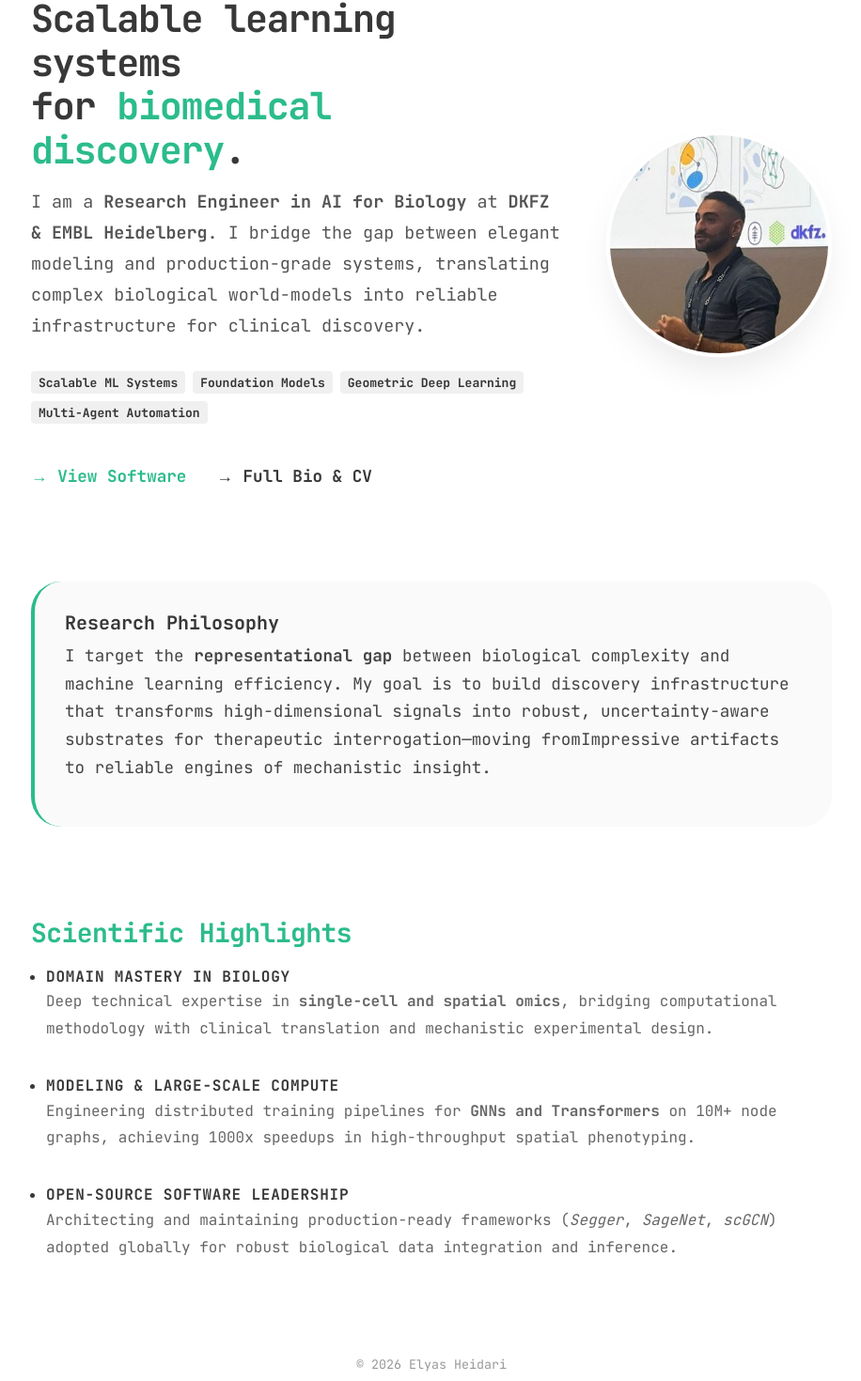
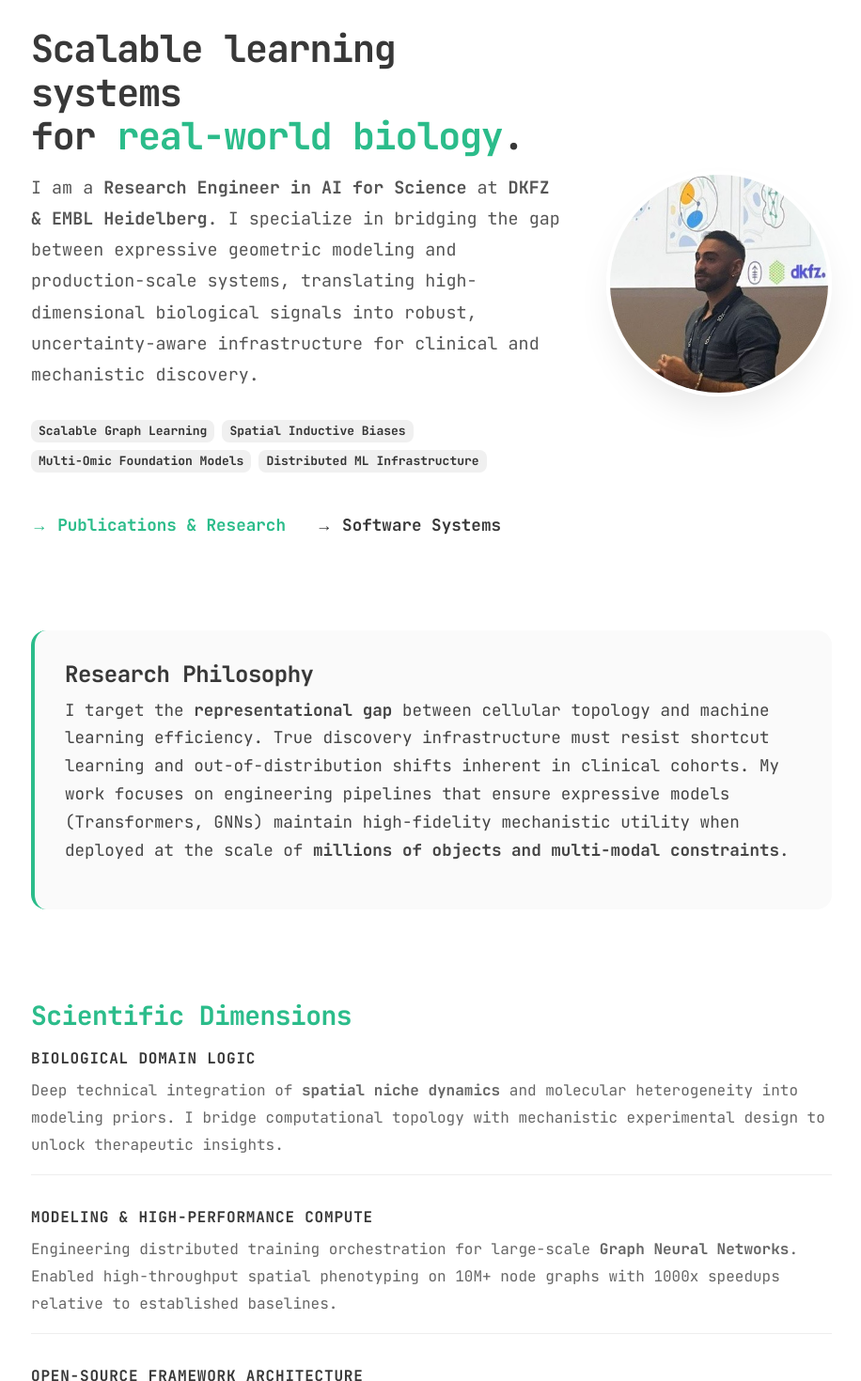
Before and after one commit to EliHei2/elihei2.github.io, a Next.js app: page / in a window 1280 px wide. Shown: the part 132-1602 px from the top of the page at 94% size, without its empty margins (181-1097 px from the left). Built offline with nearby package versions, Linux system fonts and the light colour scheme.

Commit message:
Content: Optimized home page for high-end AI research audiences

```diff
--- a/src/app/page.tsx
+++ b/src/app/page.tsx
@@ -9,40 +9,41 @@ import Avatar from '@mui/material/Avatar';
 import Chip from '@mui/material/Chip';
 
 const researchInterests = [
-  "Scalable ML Systems",
-  "Foundation Models",
-  "Geometric Deep Learning",
-  "Multi-Agent Automation"
+  "Scalable Graph Learning",
+  "Spatial Inductive Biases",
+  "Multi-Omic Foundation Models",
+  "Distributed ML Infrastructure"
 ];
 
 export default function Home() {
   return (
     <Container maxWidth="md">
-      <Box sx={{ display: 'flex', flexDirection: { xs: 'column-reverse', md: 'row' }, alignItems: 'center', gap: 6, mb: 12 }}>
+      <Box sx={{ display: 'flex', flexDirection: { xs: 'column-reverse', md: 'row' }, alignItems: 'center', gap: 6, mb: 12, mt: 4 }}>
 
         {/* Lead Text */}
         <Box sx={{ flex: 1 }}>
           <Typography variant="h1" gutterBottom sx={{ fontSize: { xs: '2rem', md: '2.5rem' }, fontWeight: 800 }}>
             Scalable learning systems <br />
-            for <Box component="span" sx={{ color: 'primary.main' }}>biomedical discovery</Box>.
+            for <Box component="span" sx={{ color: 'primary.main' }}>real-world biology</Box>.
           </Typography>
           <Typography variant="body1" paragraph sx={{ fontSize: '1.15rem', mb: 4, color: '#555', lineHeight: 1.8 }}>
-            I am a <strong>Research Engineer in AI for Biology</strong> at <strong>DKFZ & EMBL Heidelberg</strong>.
-            I bridge the gap between elegant modeling and production-grade systems, translating complex biological world-models into reliable infrastructure for clinical discovery.
+            I am a <strong>Research Engineer in AI for Science</strong> at <strong>DKFZ & EMBL Heidelberg</strong>.
+            I specialize in bridging the gap between expressive geometric modeling and production-scale systems,
+            translating high-dimensional biological signals into robust, uncertainty-aware infrastructure for clinical and mechanistic discovery.
           </Typography>
 
           <Box sx={{ display: 'flex', gap: 1, flexWrap: 'wrap', mb: 5 }}>
             {researchInterests.map(tag => (
-              <Chip key={tag} label={tag} size="small" sx={{ bgcolor: '#f0f0f0', fontWeight: 600, color: '#333' }} />
+              <Chip key={tag} label={tag} size="small" sx={{ bgcolor: '#f0f0f0', fontWeight: 600, color: '#333', borderRadius: 1 }} />
             ))}
           </Box>
 
           <Box sx={{ display: 'flex', gap: 4 }}>
-            <Link href="/software" style={{ textDecoration: 'none', color: '#2BBC8A', fontWeight: 700, fontSize: '1.1rem' }}>
-              &rarr; View Software
+            <Link href="/publications" style={{ textDecoration: 'none', color: '#2BBC8A', fontWeight: 700, fontSize: '1.1rem' }}>
+              &rarr; Publications & Research
             </Link>
-            <Link href="/about" style={{ textDecoration: 'none', color: '#383838', fontWeight: 700, fontSize: '1.1rem' }}>
-              &rarr; Full Bio & CV
+            <Link href="/software" style={{ textDecoration: 'none', color: '#383838', fontWeight: 700, fontSize: '1.1rem' }}>
+              &rarr; Software Systems
             </Link>
           </Box>
         </Box>
@@ -58,39 +59,46 @@ export default function Home() {
       </Box>
 
       {/* Concrete Research Philosophy */}
-      <Box sx={{ mb: 12, p: 4, bgcolor: '#fafafa', borderRadius: 4, borderLeft: '4px solid #2BBC8A' }}>
-        <Typography variant="h4" gutterBottom sx={{ fontWeight: 700 }}>Research Philosophy</Typography>
+      <Box sx={{ mb: 12, p: 4, bgcolor: '#fafafa', borderRadius: 2, borderLeft: '4px solid #2BBC8A' }}>
+        <Typography variant="h4" gutterBottom sx={{ fontWeight: 800, fontSize: '1.5rem', letterSpacing: '-0.02em' }}>Research Philosophy</Typography>
         <Typography variant="body1" paragraph sx={{ fontSize: '1.1rem', color: '#444', lineHeight: 1.7 }}>
-          I target the <strong>representational gap</strong> between biological complexity and machine learning efficiency.
-          My goal is to build discovery infrastructure that transforms high-dimensional signals into robust,
-          uncertainty-aware substrates for therapeutic interrogation—moving fromImpressive artifacts to reliable engines of mechanistic insight.
+          I target the <strong>representational gap</strong> between cellular topology and machine learning efficiency.
+          True discovery infrastructure must resist shortcut learning and out-of-distribution shifts inherent in clinical cohorts.
+          My work focuses on engineering pipelines that ensure expressive models (Transformers, GNNs) maintain high-fidelity mechanistic
+          utility when deployed at the scale of <strong>millions of objects and multi-modal constraints</strong>.
         </Typography>
       </Box>
 
       {/* Scientific Axis Highlights */}
       <Box sx={{ mb: 8 }}>
-        <Typography variant="h2" gutterBottom>Scientific Highlights</Typography>
-        <Box component="ul" sx={{ pl: 2, '& li': { mb: 4 } }}>
+        <Typography variant="h2" gutterBottom sx={{ fontSize: '1.75rem', fontWeight: 800 }}>Scientific Dimensions</Typography>
+        <Box component="ul" sx={{ pl: 0, listStyle: 'none', display: 'grid', gap: 4 }}>
           <li>
-            <Typography variant="h6" sx={{ color: '#383838', fontWeight: 700 }}>Domain Mastery in Biology</Typography>
+            <Box sx={{ borderBottom: '1px solid #eee', pb: 2 }}>
+              <Typography variant="h6" sx={{ color: '#383838', fontWeight: 700, mb: 1 }}>Biological Domain Logic</Typography>
               <Typography variant="body1" sx={{ color: '#666' }}>
-              Deep technical expertise in <strong>single-cell and spatial omics</strong>, bridging computational
-              methodology with clinical translation and mechanistic experimental design.
+                Deep technical integration of <strong>spatial niche dynamics</strong> and molecular heterogeneity into modeling priors.
+                I bridge computational topology with mechanistic experimental design to unlock therapeutic insights.
               </Typography>
+            </Box>
           </li>
           <li>
-            <Typography variant="h6" sx={{ color: '#383838', fontWeight: 700 }}>Modeling & Large-Scale Compute</Typography>
+            <Box sx={{ borderBottom: '1px solid #eee', pb: 2 }}>
+              <Typography variant="h6" sx={{ color: '#383838', fontWeight: 700, mb: 1 }}>Modeling & High-Performance Compute</Typography>
               <Typography variant="body1" sx={{ color: '#666' }}>
-              Engineering distributed training pipelines for <strong>GNNs and Transformers</strong> on 10M+ node graphs,
-              achieving 1000x speedups in high-throughput spatial phenotyping.
+                Engineering distributed training orchestration for large-scale <strong>Graph Neural Networks</strong>.
+                Enabled high-throughput spatial phenotyping on 10M+ node graphs with 1000x speedups relative to established baselines.
               </Typography>
+            </Box>
           </li>
           <li>
-            <Typography variant="h6" sx={{ color: '#383838', fontWeight: 700 }}>Open-Source Software Leadership</Typography>
+            <Box>
+              <Typography variant="h6" sx={{ color: '#383838', fontWeight: 700, mb: 1 }}>Open-Source Framework Architecture</Typography>
               <Typography variant="body1" sx={{ color: '#666' }}>
-              Architecting and maintaining production-ready frameworks (<em>Segger</em>, <em>SageNet</em>, <em>scGCN</em>) adopted
-              globally for robust biological data integration and inference.
+                Architecting global-scale toolkits (<em>Segger</em>, <em>SageNet</em>, <em>scGCN</em>) and contributing to universal data
+                standards like <strong>SpatialData</strong> to ensure reproducibility and community-driven discovery.
               </Typography>
+            </Box>
           </li>
         </Box>
       </Box>
```
Lines whose indentation alone changed are shown as unchanged.
